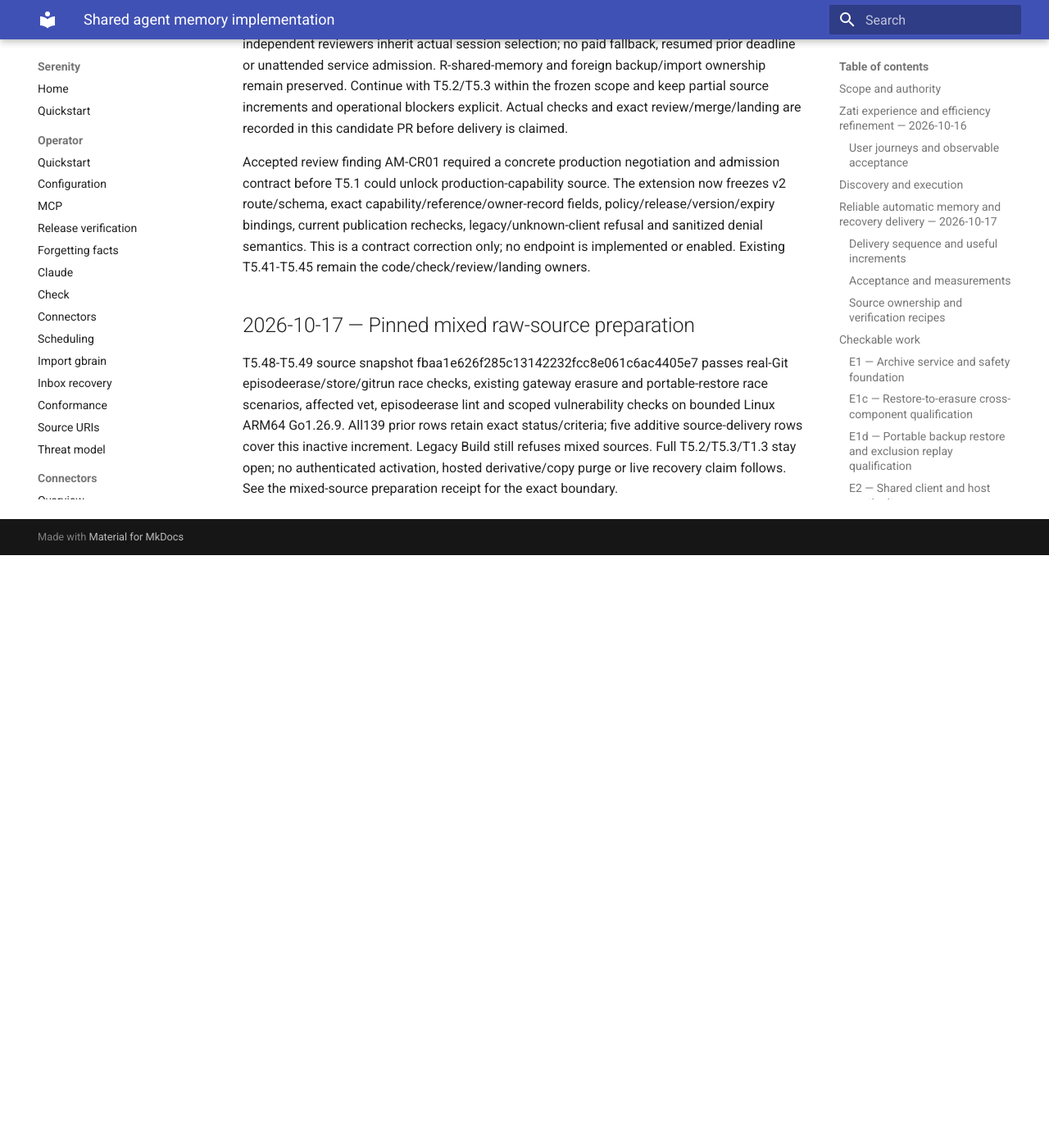
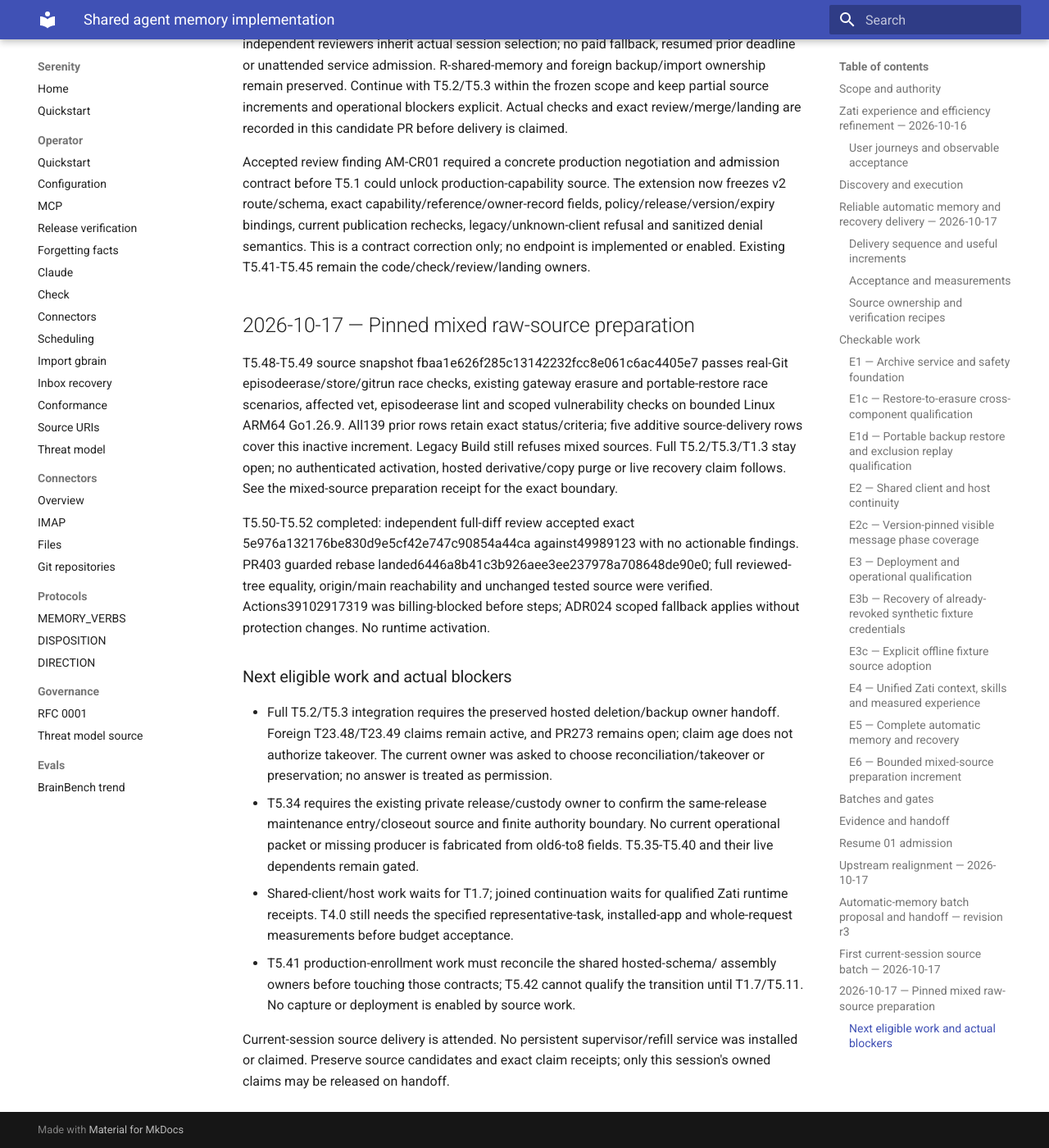
Before and after one commit to sirerun/serenity, an MkDocs documentation site: the page built from docs/plans/shared-agent-memory-implementation-20261016.md, in a window 1280 px wide and 1400 px high, scrolled down 40583 px. Shown: the whole window at 82% size. Built offline with MkDocs 1.6.1 and Material for MkDocs 9.7.7, drawn with Linux system fonts in a browser that asks for light colours; before the commit the page ends 41260 px from its top, so only the background shows below that; some of the changed text lies outside the part shown.

Commit message:
docs: close landed mixed-source preparation gates and retain blockers

```diff
--- a/docs/plans/shared-agent-memory-implementation-20261016.md
+++ b/docs/plans/shared-agent-memory-implementation-20261016.md
@@ -374,9 +374,9 @@
 
 - [x] T5.48 Implement pinned mixed raw-source candidate  Owner: mixed-source-lane  kind: agent  stage: implement  deps: [T5.1]  acc: [additive BuildMixed preserves exact content and metadata of explicitly trusted SHA256-pinned independent raw sources across actual Git history, refuses missing/duplicate/mismatched/unsupported pins, foreign brain and unknown derivatives, removes excluded episode/checkpoint objects, and keeps Build legacy refusal and no-activation/purge semantics]
 - [x] T5.49 Verify mixed-source candidate increment  Owner: integration  kind: agent  stage: verify  deps: [T5.48]  acc: [meaningful real-Git tests cover mixed retained/deleted history, raw metadata identity and changed/missing/unused pins, unlisted/derived sources, preservation and object closure; focused package race/vet, format and Wazi checks pass on exact source under qualified bounds]
-- [ ] T5.50 Independently review mixed-source increment  Owner: independent-reviewer  kind: agent  stage: review  deps: [T5.49]  acc: [non-author exact base/head review covers full source/tests/contract/plan diff and no false authority or physical completion; accepted findings have tracked fixes and affected checks and re-review]
-- [ ] T5.51 Merge reviewed mixed-source increment  Owner: integration  kind: agent  stage: merge  deps: [T5.50]  acc: [current holds/protections/checks permit guarded exact-head rebase of the reviewed inactive-source candidate]
-- [ ] T5.52 Verify mixed-source source landing  Owner: integration  kind: agent  stage: verify  deps: [T5.51]  acc: [reviewed/landed tree and main reachability plus affected checks pass; broader mixed-derivative activation and managed-copy purge remain explicitly incomplete]
+- [x] T5.50 Independently review mixed-source increment  Owner: independent-reviewer  kind: agent  stage: review  deps: [T5.49]  acc: [non-author exact base/head review covers full source/tests/contract/plan diff and no false authority or physical completion; accepted findings have tracked fixes and affected checks and re-review]
+- [x] T5.51 Merge reviewed mixed-source increment  Owner: integration  kind: agent  stage: merge  deps: [T5.50]  acc: [current holds/protections/checks permit guarded exact-head rebase of the reviewed inactive-source candidate]
+- [x] T5.52 Verify mixed-source source landing  Owner: integration  kind: agent  stage: verify  deps: [T5.51]  acc: [reviewed/landed tree and main reachability plus affected checks pass; broader mixed-derivative activation and managed-copy purge remain explicitly incomplete]
 
 This bounded source increment is one implementation member under ceiling3. It
 adds no production caller. Independent-source pins are a trusted maintenance
@@ -613,3 +613,31 @@
 increment. Legacy Build still refuses mixed sources. Full T5.2/T5.3/T1.3 stay
 open; no authenticated activation, hosted derivative/copy purge or live recovery
 claim follows. See the mixed-source preparation receipt for the exact boundary.
+
+T5.50-T5.52 completed: independent full-diff review accepted exact
+5e976a132176be830d9e5cf42e747c90854a44ca against49989123 with no actionable
+findings. PR403 guarded rebase landed6446a8b41c3b926aee3ee237978a708648de90e0;
+full reviewed-tree equality, origin/main reachability and unchanged tested source
+were verified. Actions39102917319 was billing-blocked before steps; ADR024
+scoped fallback applies without protection changes. No runtime activation.
+
+### Next eligible work and actual blockers
+
+- Full T5.2/T5.3 integration requires the preserved hosted deletion/backup owner
+  handoff. Foreign T23.48/T23.49 claims remain active, and PR273 remains open;
+  claim age does not authorize takeover. The current owner was asked to choose
+  reconciliation/takeover or preservation; no answer is treated as permission.
+- T5.34 requires the existing private release/custody owner to confirm the
+  same-release maintenance entry/closeout source and finite authority boundary.
+  No current operational packet or missing producer is fabricated from old6-to8
+  fields. T5.35-T5.40 and their live dependents remain gated.
+- Shared-client/host work waits for T1.7; joined continuation waits for qualified
+  Zati runtime receipts. T4.0 still needs the specified representative-task,
+  installed-app and whole-request measurements before budget acceptance.
+- T5.41 production-enrollment work must reconcile the shared hosted-schema/
+  assembly owners before touching those contracts; T5.42 cannot qualify the
+  transition until T1.7/T5.11. No capture or deployment is enabled by source work.
+
+Current-session source delivery is attended. No persistent supervisor/refill
+service was installed or claimed. Preserve source candidates and exact claim
+receipts; only this session's owned claims may be released on handoff.
```
Also changed, not shown: docs/receipts/2026-10-17-mixed-source-preparation.md (+17 -0 lines).
